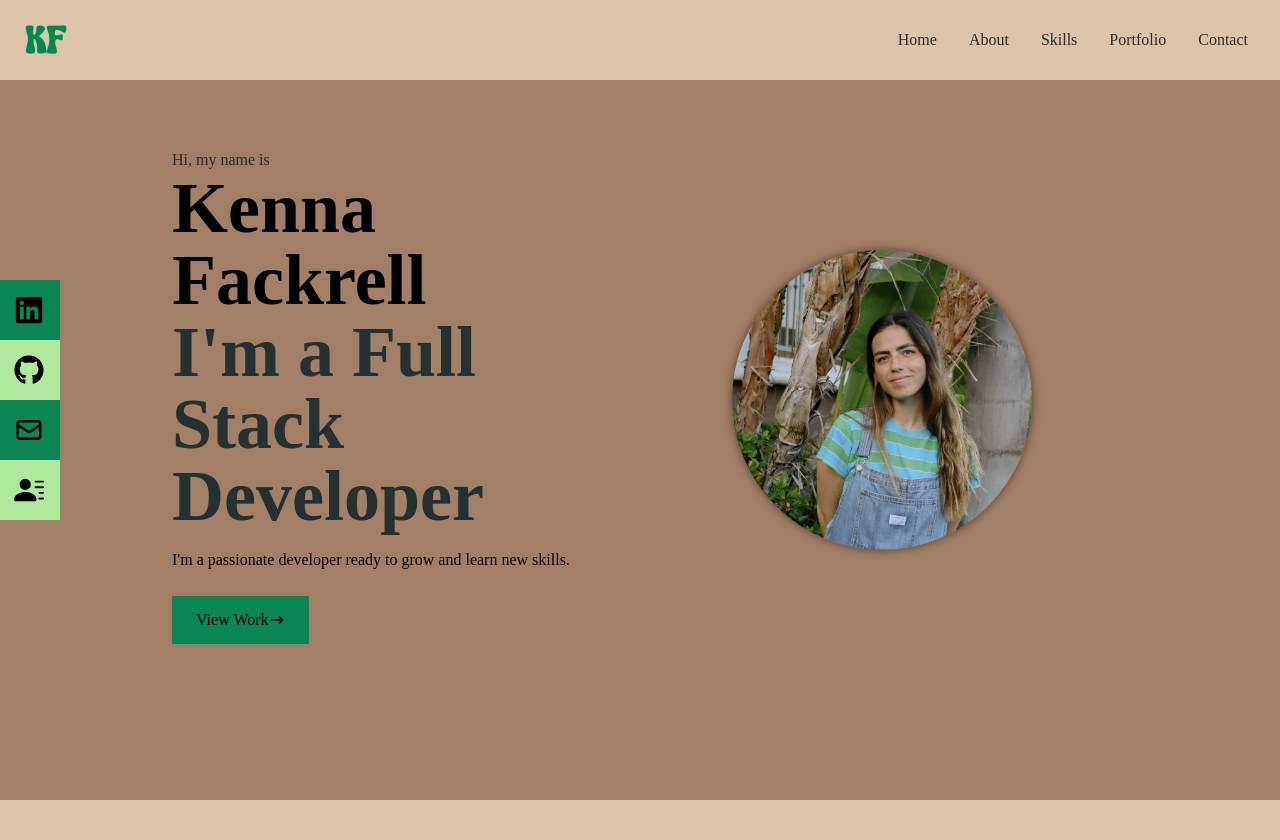
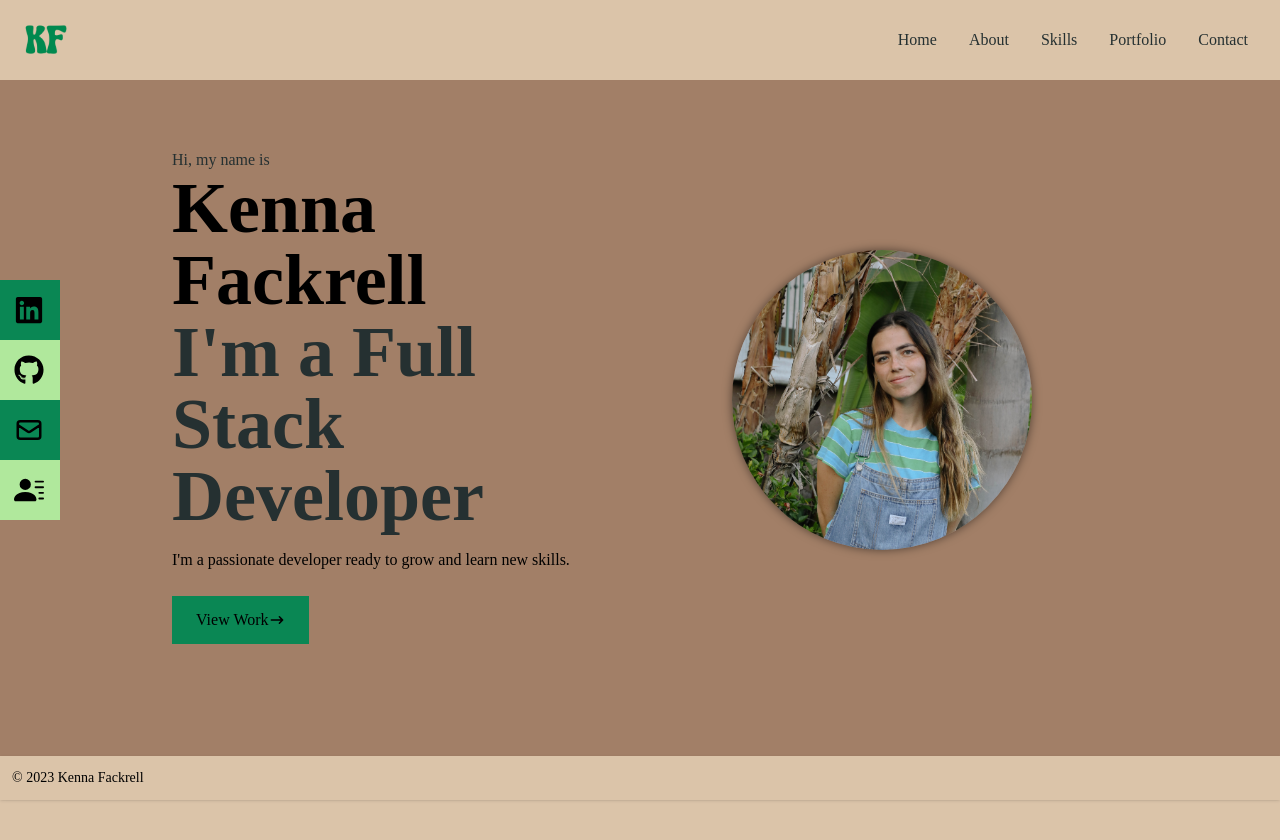
Before and after one commit to kennacapri/20-react-portfolio, a React (Create React App) app: page / in a window 1280 px wide. Shown: the top 840 px of the page. Built offline with nearby package versions, Linux system fonts and the light colour scheme; the HTML template or start-up script is replaced by a standard one.

Commit message:
added footer to portfolio

```diff
--- a/src/components/Navbar.jsx
+++ b/src/components/Navbar.jsx
@@ -152,6 +152,14 @@ const Navbar = () => {
           </li>
         </ul>
       </div>
+      <footer class="fixed bottom-0 left-0 z-20 w-full p-2 bg-[#DBC4A9] border-gray-200 shadow md:flex md:items-center md:justify-between md:p-3 dark:bg-gray-800 dark:border-gray-600">
+        <span class="text-sm text-black sm:text-center dark:black">
+          © 2023{" "}
+          <a href="https://github.com/kennacapri" class="hover:underline">
+            Kenna Fackrell
+          </a>
+        </span>
+      </footer>
     </div>
   );
 };
```
